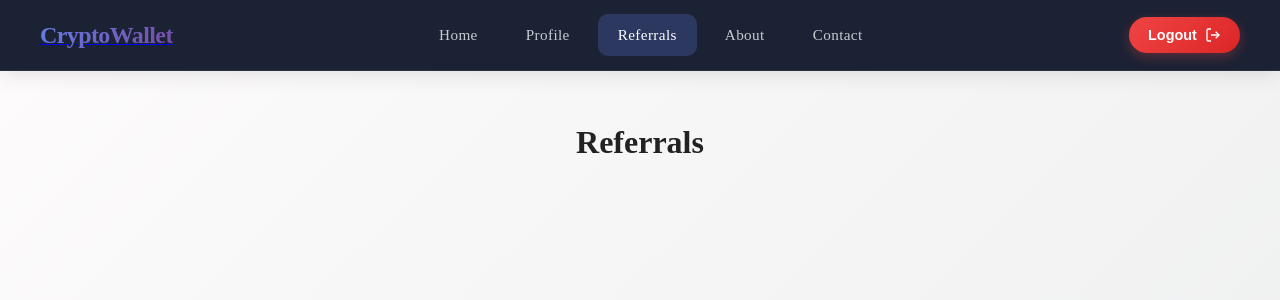
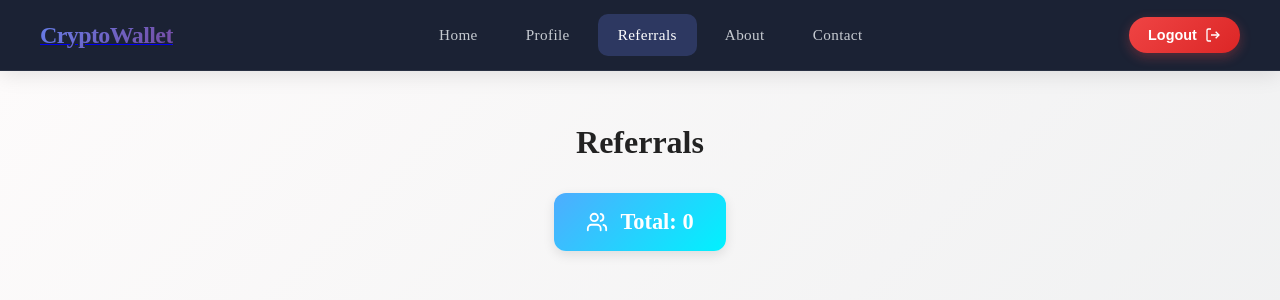
Before and after one commit to josephchamoun/dcpclone-frontend, a Next.js app: page /referrals in a window 1280 px wide. Shown: the top 300 px of the page. Built offline with nearby package versions, Linux system fonts and the light colour scheme.

Commit message:
adding referral amount to the user

```diff
--- a/app/(main)/referrals/page.js
+++ b/app/(main)/referrals/page.js
@@ -3,6 +3,7 @@ import React, { useEffect, useState } from 'react';
 import { getUserReferrals } from '@/services/referralsService';
 import styles from '@/styles/referrals.module.css';
 import ReferralCard from '@/components/ReferralCard';
+import { User, Users } from 'lucide-react';
 
 export default function ReferralsPage() {
   const [referrals, setReferrals] = useState([]);
@@ -10,6 +11,7 @@ export default function ReferralsPage() {
   const [error, setError] = useState('');
   const [noReferrals, setNoReferrals] = useState(false);
   const [userId, setUserId] = useState(undefined); // undefined by default
+
 
   useEffect(() => {
     if (typeof window !== 'undefined') {
@@ -55,6 +57,14 @@ export default function ReferralsPage() {
 return (
   <div className={styles.container}>
     <h1>Referrals</h1>
+
+    {!loading && !error && !noReferrals && (
+      <div className={styles.referralCount}>
+        <Users size={22} />
+        <span>Total: {referrals.length}</span>
+      </div>
+    )}
+
     {loading && <p>Loading...</p>}
     {error && <p className={styles.error}>{error}</p>}
     {noReferrals && !loading && !error && (
@@ -70,4 +80,5 @@ export default function ReferralsPage() {
     )}
   </div>
 );
+
 }
--- a/components/ReferralCard.js
+++ b/components/ReferralCard.js
@@ -1,7 +1,7 @@
 'use client';
 import React from 'react';
 import styles from '@/styles/card.module.css';
-import { Mail, Star, Shield } from 'lucide-react';
+import { Mail, Star, Shield, Banknote, DollarSign } from 'lucide-react';
 
 export default function ReferralCard({ referral }) {
   const adminClass =
@@ -19,6 +19,11 @@ export default function ReferralCard({ referral }) {
         <Star size={16} /> Level: {referral.level_number ?? 'N/A'}
       </p>
 
+
+       <p className={styles.email}>
+        <DollarSign size={20} /> Money Earned: {referral.referral_amount}
+      </p>
+
     </div>
   );
 }
--- a/styles/referrals.module.css
+++ b/styles/referrals.module.css
@@ -39,3 +39,22 @@
   border-radius: 8px;
   box-shadow: 0 2px 6px rgba(0,0,0,0.05);
 }
+
+.referralCount {
+  background: linear-gradient(135deg, #4facfe 0%, #00f2fe 100%);
+  color: white;
+  font-size: 1.4rem;
+  font-weight: bold;
+  padding: 1rem 2rem;
+  border-radius: 12px;
+  box-shadow: 0 4px 12px rgba(0, 0, 0, 0.1);
+  display: flex;
+  align-items: center;
+  gap: 0.75rem;
+  margin-bottom: 2rem;
+  transition: transform 0.2s ease;
+}
+
+.referralCount:hover {
+  transform: translateY(-3px);
+}
```
Lines whose indentation alone changed are shown as unchanged.
